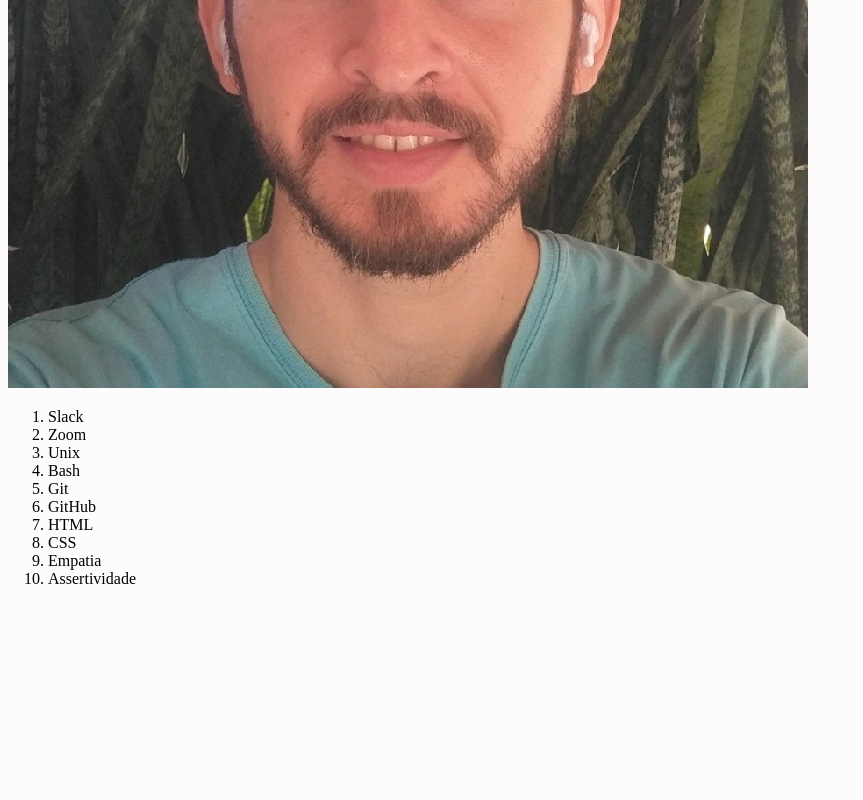
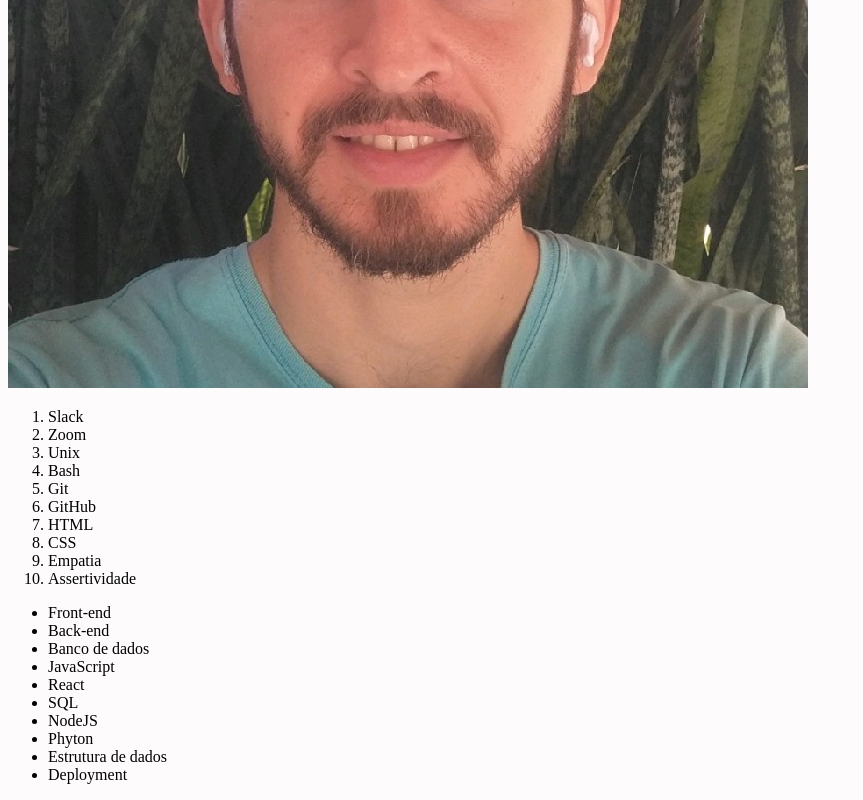
Before and after one commit to Danieldsvn/lessons-learned, a website: page index.html in a window 1280 px wide. Shown: the part 420-1220 px from the top of the page, without its empty margins (0-863 px from the left). Before the commit the page ends 1024 px from the top, so only its background shows below. Drawn offline with Linux system fonts and the light colour scheme.

Commit message:
requisito 5 concluido

```diff
--- a/index.html
+++ b/index.html
@@ -25,6 +25,18 @@
         <li>Empatia</li>
         <li>Assertividade</li>
     </ol>
+    <ul id="licoes_a_aprender">
+        <li>Front-end</li>
+        <li>Back-end</li>
+        <li>Banco de dados</li>
+        <li>JavaScript</li>
+        <li>React</li>
+        <li>SQL</li>
+        <li>NodeJS</li>
+        <li>Phyton</li>
+        <li>Estrutura de dados</li>
+        <li>Deployment</li>
+    </ul>
 
 </body>
 </html>
```
